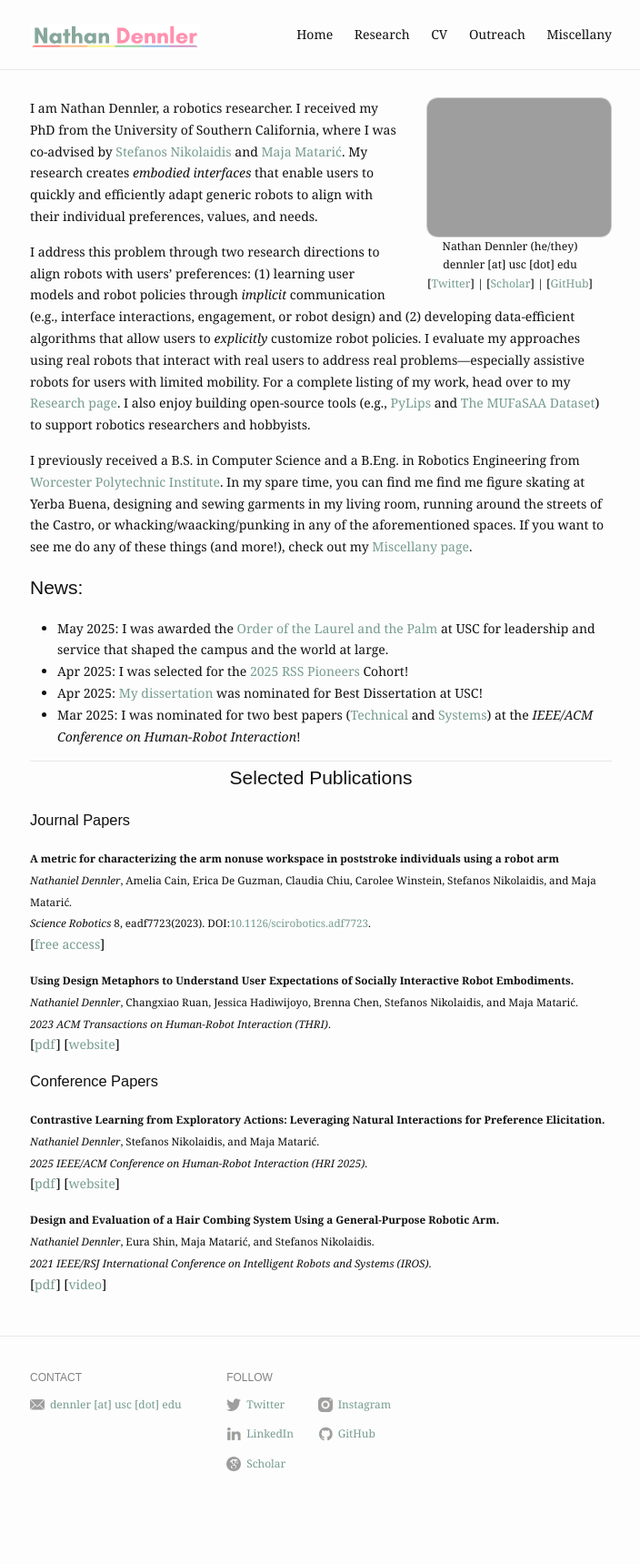
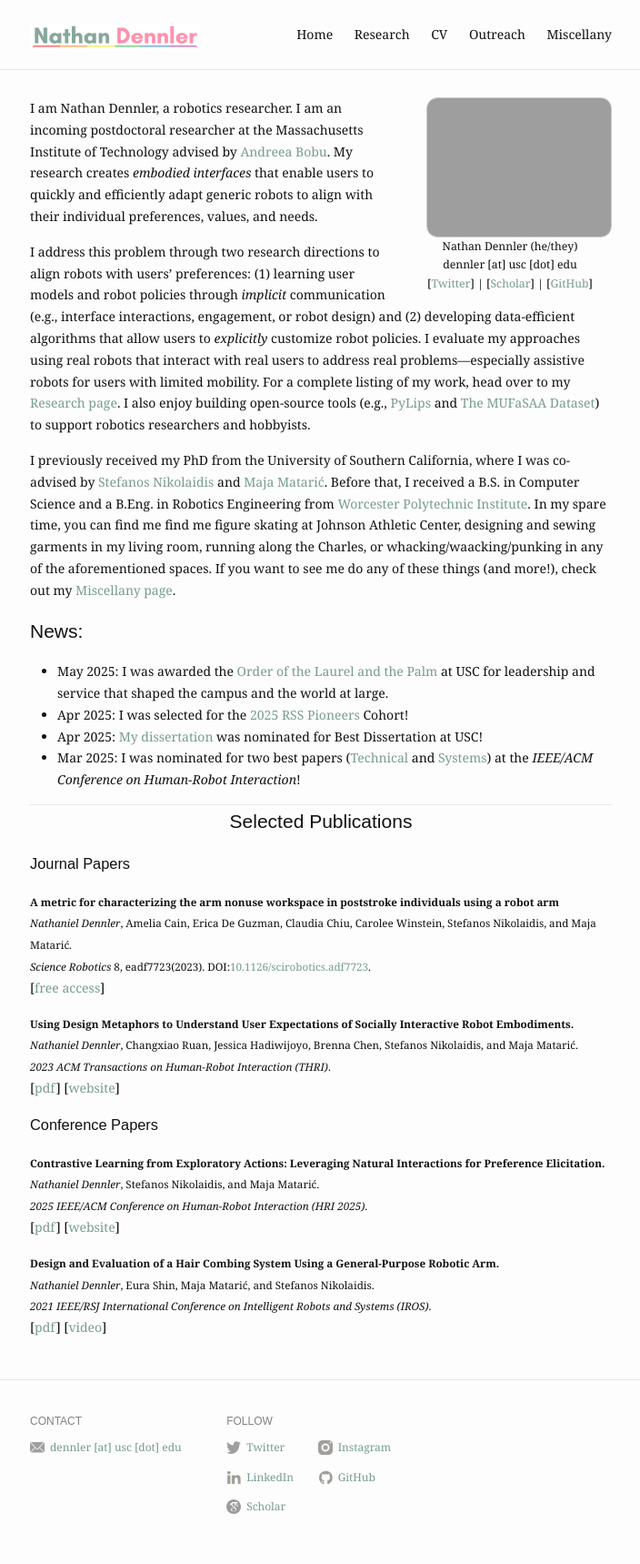
Before and after one commit to ndennler/ndennler.github.io, a Jekyll site: the page built from index.md, in a window 1280 px wide. Shown: the whole page at 91% size, without its empty margins (287-991 px from the left). Built offline with Jekyll 4.4.1, drawn with Linux system fonts in a browser that asks for light colours; before the commit the page ends 1672 px from its top, so only the background shows below that.

Commit message:
Update index.md

```diff
--- a/index.md
+++ b/index.md
@@ -6,13 +6,13 @@
 ---
 
 
-  I am Nathan Dennler, a robotics researcher. I received my PhD from the University of Southern California, where I was co-advised by <a href="https://stefanosnikolaidis.net/">Stefanos Nikolaidis</a> and <a href="http://maja-mataric.web.app">Maja Matarić</a>. My research creates _embodied interfaces_ that enable users to quickly and efficiently adapt generic robots to align with their individual preferences, values, and needs.
+  I am Nathan Dennler, a robotics researcher. I am an incoming postdoctoral researcher at the Massachusetts Institute of Technology advised by <a href="https://www.mit.edu/~abobu/">Andreea Bobu</a>. My research creates _embodied interfaces_ that enable users to quickly and efficiently adapt generic robots to align with their individual preferences, values, and needs.
 
 
   I address this problem through two research directions to align robots with users' preferences: (1) learning user models and robot policies through *implicit* communication (e.g., interface interactions, engagement, or robot design) and (2) developing data-efficient algorithms that allow users to *explicitly* customize robot policies. I evaluate my approaches using real robots that interact with real users to address real problems—especially assistive robots for users with limited mobility. For a complete listing of my work, head over to my <a href="/research">Research page</a>. I also enjoy building open-source tools (e.g., <a href="https://pylips.readthedocs.io/en/latest/">PyLips</a> and <a href="https://interaction-lab.github.io/robot-metaphors/">The MUFaSAA Dataset</a>) to support robotics researchers and hobbyists.
 
 <p>
-  I previously received a B.S. in Computer Science and a B.Eng. in Robotics Engineering from <a href="https://www.wpi.edu/">Worcester Polytechnic Institute</a>. In my spare time, you can find me find me figure skating at Yerba Buena, designing and sewing garments in my living room, running around the streets of the Castro, or whacking/waacking/punking in any of the aforementioned spaces. If you want to see me do any of these things (and more!), check out my <a href="/miscellany">Miscellany page</a>.
+  I previously received my PhD from the University of Southern California, where I was co-advised by <a href="https://stefanosnikolaidis.net/">Stefanos Nikolaidis</a> and <a href="http://maja-mataric.web.app">Maja Matarić</a>. Before that, I received a B.S. in Computer Science and a B.Eng. in Robotics Engineering from <a href="https://www.wpi.edu/">Worcester Polytechnic Institute</a>. In my spare time, you can find me find me figure skating at Johnson Athletic Center, designing and sewing garments in my living room, running along the Charles, or whacking/waacking/punking in any of the aforementioned spaces. If you want to see me do any of these things (and more!), check out my <a href="/miscellany">Miscellany page</a>.
 </p>
 
 ## News:
```
